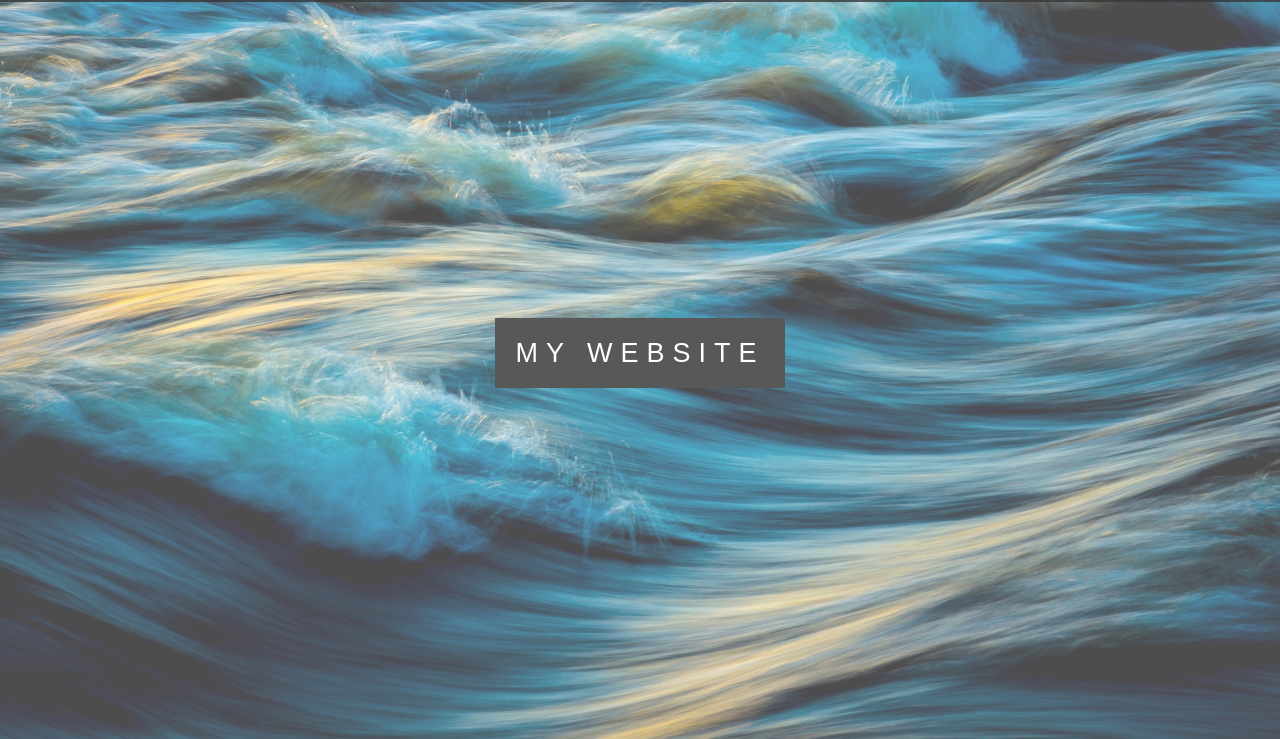
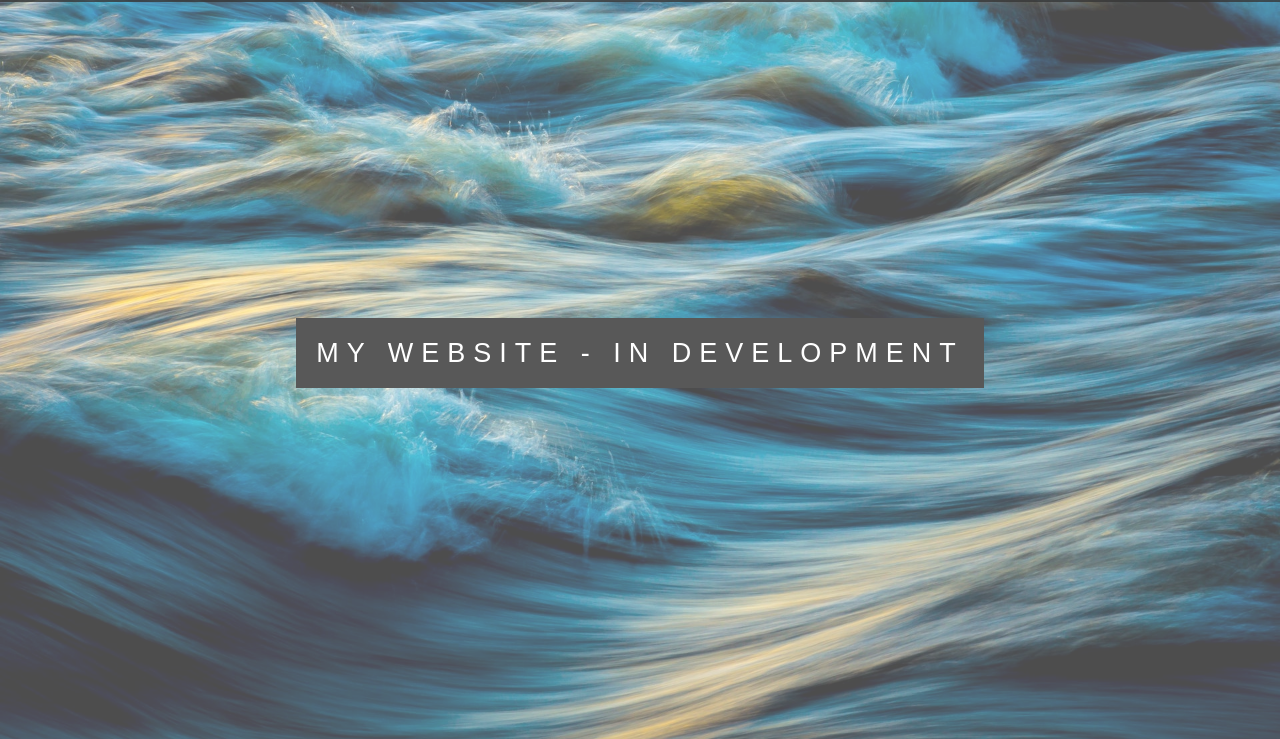
Before and after one commit to sclrg/sclrg.github.io, a plain HTML site: page Website design/index.html in a window 1280 px wide. Shown: the part 61-800 px from the top of the page. Drawn offline with Linux system fonts and the light colour scheme.

Commit message:
Update index.html

```diff
--- a/Website design/index.html
+++ b/Website design/index.html
@@ -52,7 +52,7 @@
       <div class="pimg1">
         <div class="ptext">
           <span class="border">
-            My website
+            My website - In development
           </span>
         </div>
       </div>
```
